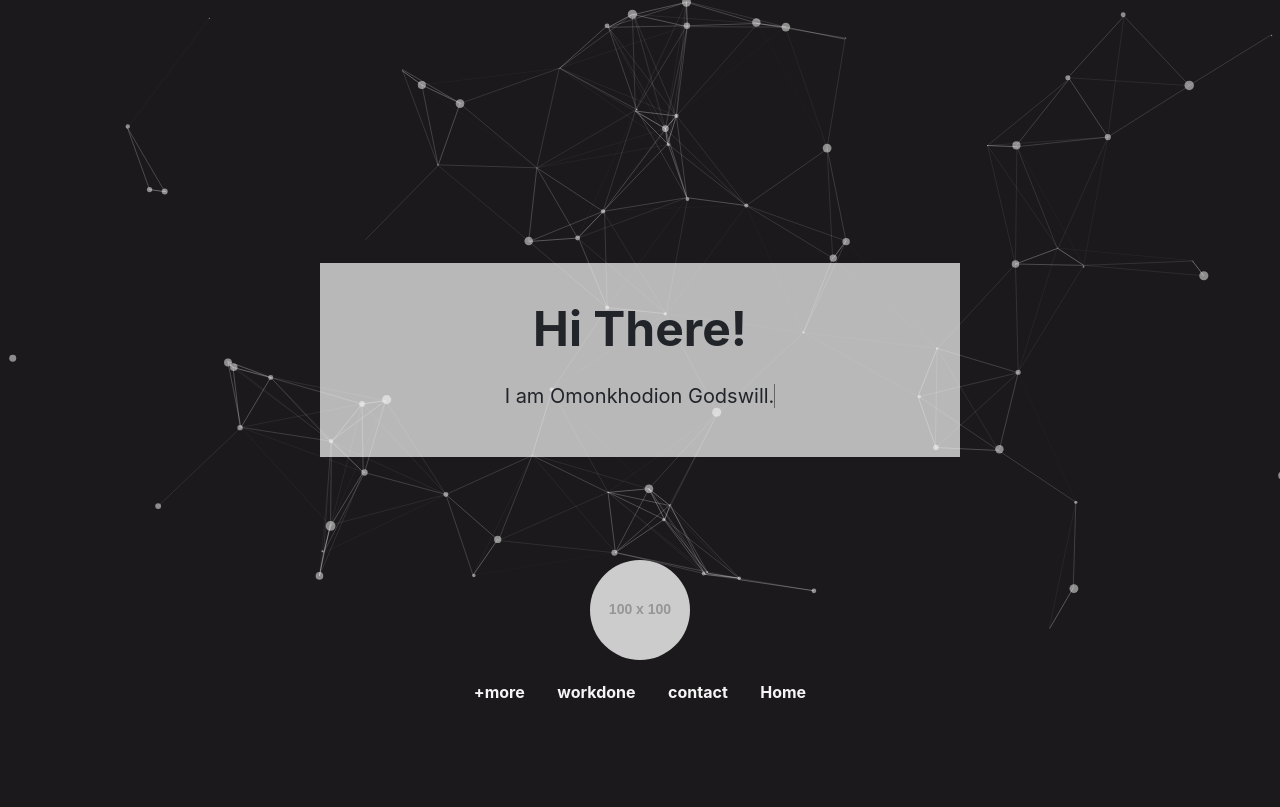
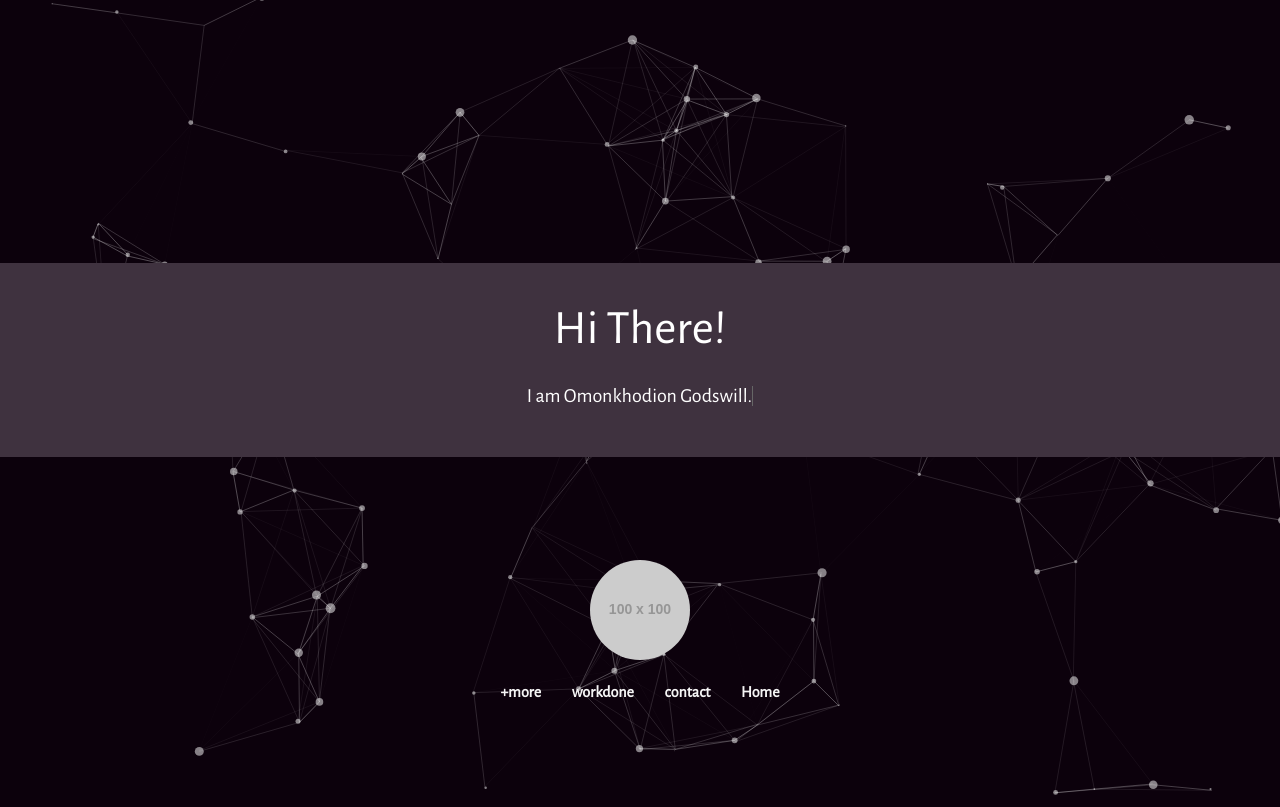
Before and after one commit to Owillz01/portfolio, a plain HTML site: page index.html in a window 1280 px wide. Drawn offline with nearby package versions, Linux system fonts and the light colour scheme; placeholder pictures from the web are drawn by us; a web font is replaced by a local one.

Commit message:
working on layout

```diff
--- a/index.html
+++ b/index.html
@@ -5,9 +5,11 @@
 	<title>My PortFolio</title>
 	<meta name="viewpoint" content="width=device-width, initial-scale=1, shrink-to-fit=no">
 	<link rel="stylesheet" type="text/css" href="css/bootstrap.min.css">
-
+	<!-- <link href="https://fonts.googleapis.com/css?family=Kavivanar&display=swap" rel="stylesheet"> -->
+	<link href="https://fonts.googleapis.com/css?family=Alegreya+Sans|Cormorant+Garamond|Kavivanar&display=swap" rel="stylesheet">
 
 	<style>
+
 		.top{
 			position: absolute;
 			top: 45%;
@@ -16,8 +18,15 @@
 			transform: translate(-50%, -50%);
 			padding: 30px;
 			min-width: 200px;
+			max-width: 100% !important;
 			text-align: center;
-			background: rgba(253, 253, 253, 0.7)
+			background: rgb(63, 50, 63);
+			color: white;
+			/* font-family: 'Alegreya Sans', sans-serif; */
+			/* font-family: 'Kavivanar', cursive; */
+/* font-family: 'Alegreya Sans', sans-serif; */
+/* font-family: 'Cormorant Garamond', serif; */
+
 		}
 		.bg{
 			background: rgba(253, 253, 253, 0.7);
@@ -37,7 +46,7 @@
 		}
 
 		p{
-			max-width: 700px;
+			/* max-width: 700px; */
 			/* text-align: center; */
 			/* justify-content: center; */
 			/* left: 50%;
@@ -59,14 +68,19 @@
 
 	p:nth-child(1){
 		font-size: 48px;
-		    font-weight: bold;
+		    font-weight:
 	}
 
 	p:nth-child(2){
 		font-size: 20px;
-		font-weight: light;
+		font-weight:lighter;
 	}
+	p:nth-child(2)::before{
+		content: '';
+		min-width: 20%;
+		position: absolute;
 
+	}
 	img{
 		max-width: 100px;
 		height: 100px;
@@ -103,13 +117,17 @@
 	#particles-js{
 		/* height: 100%; */
 		/* width: 100%; */
-		background: rgb(27, 25, 27);
+		background: rgb(12, 1, 12);
 		overflow: hidden;
 	}
 
 	body{
-		height: 100%;
+		height: 100vh;
 		overflow: hidden;
+		/* font-family: 'Kavivanar', cursive; */
+		/* font-family: 'Kavivanar', cursive; */
+font-family: 'Alegreya Sans', sans-serif;
+/* font-family: 'Cormorant Garamond', serif; */
 
 	}
 
@@ -169,7 +187,7 @@
 							<span
 							class="txt-rotate"
 							data-period="1000"
-							data-rotate='[ "Omonkhodion Godswill.", "a Software Developer.", "Simple.", "waiting to meet you." ]'></span>
+							data-rotate='[ "Omonkhodion Godswill.", "a Software Developer.", "a designer", "waiting to meet you." ]'></span>
 						<span id='anime' ></span>
 					</p>
 
@@ -178,7 +196,10 @@
 
 				<div class="col-sm-12 top" id="more">
 					<p>More contents</p>
-					<p>Lorem ipsum dolor sit amet consectetur adipisicing elit. Enim sint optio sed quisquam vero eius error, voluptates minima accusamus dignissimos autem beatae atque, pariatur aperiam. Libero architecto dolore fugiat ad.</p>
+					<p>Meticulous and versatile web developer with great front end experience and forte for responsive website design and a firm believer in the mobile-first approach.
+						I have a wide range of valuable transferable skills gained thr ough study, volunteering and internships that can be used across various job roles and functions.
+						<br ><br > &#8226; CORE COMPETENCIES: &nbsp;	 &#9702;&nbsp;	HyperText Markup Language(HTML)&nbsp;	 &#9702;&nbsp;	JavaScript(JS)&nbsp;	 &#9702;&nbsp;	Content Management Systems (CMS)&nbsp;	 &#9702;&nbsp;	UI(figma, XD, photoshop)
+					</p>
 
 				</div>
 				<div class="col-sm-12 top" id="workdone">
```
